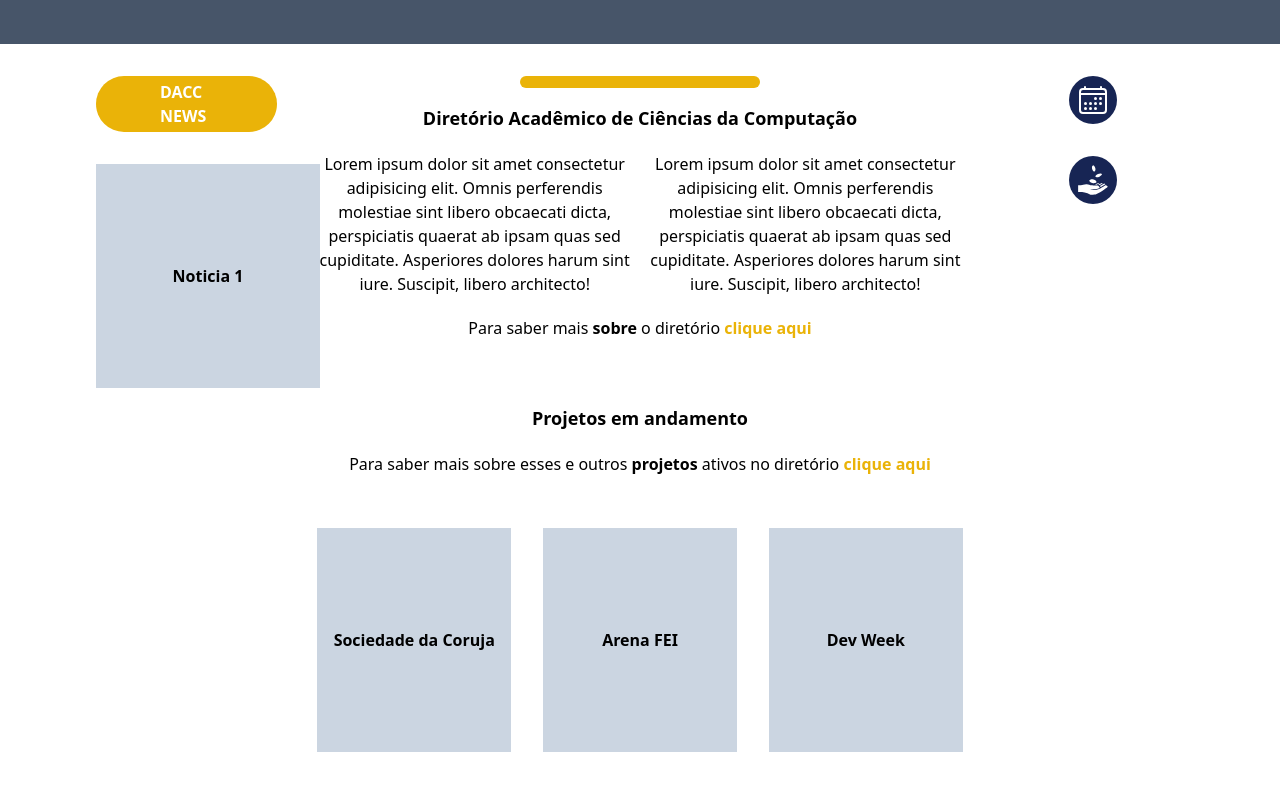
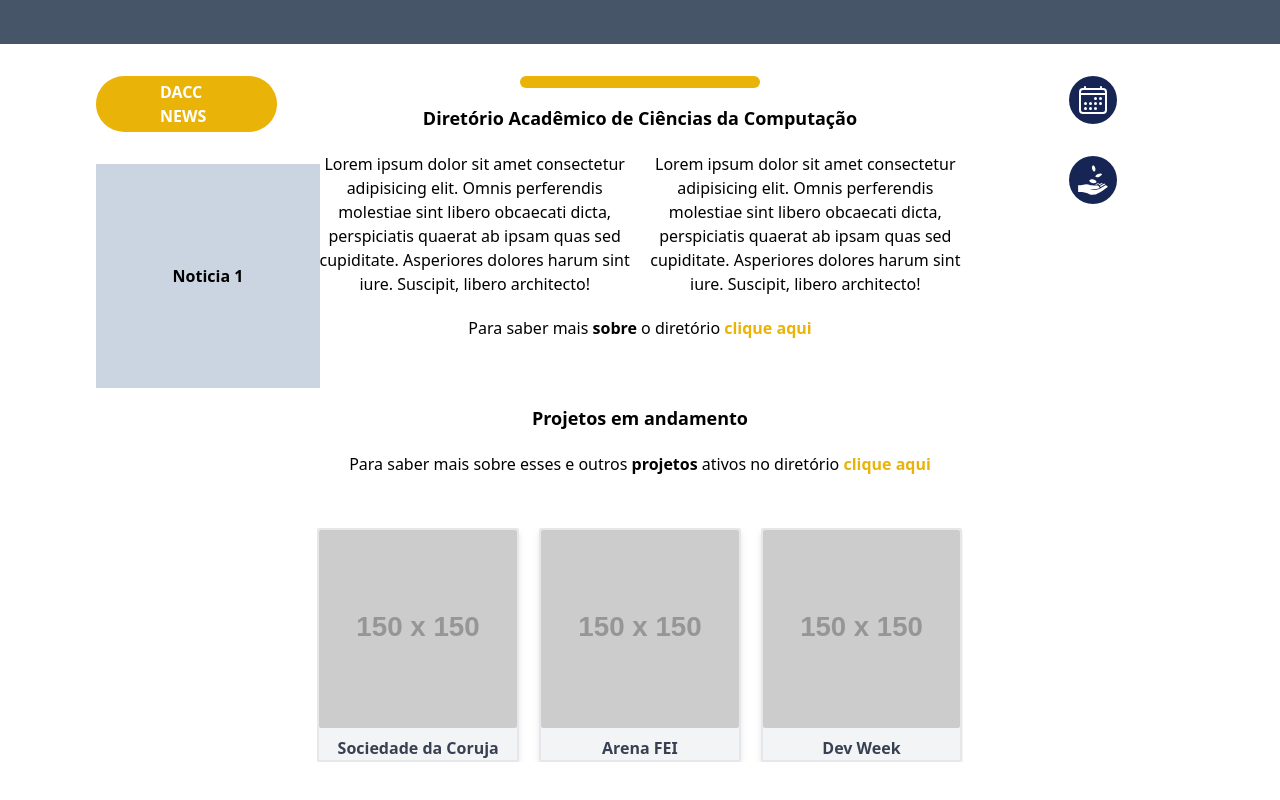
Before and after one commit to sergiomos/daccfront, a Next.js app: page / in a window 1280 px wide. Shown: the part 400-1200 px from the top of the page. Built offline with nearby package versions, Linux system fonts and the light colour scheme.

Commit message:
Adicionando o código da parte de exibição de projetos.

```diff
--- a/package.json
+++ b/package.json
@@ -12,7 +12,8 @@
     "next": "14.2.15",
     "react": "^18",
     "react-dom": "^18",
-    "react-icons": "^5.3.0"
+    "react-icons": "^5.3.0",
+    "swiper": "^11.1.15"
   },
   "devDependencies": {
     "@types/node": "^20",
--- a/src/app/page.tsx
+++ b/src/app/page.tsx
@@ -7,6 +7,7 @@ import { GiReceiveMoney } from "react-icons/gi";
 import News from "@/components/news";
 import HomeSideButton from "@/components/homeSideButton";
 import QRcode from "@/components/qrcode";
+import Projetos from "@/components/projetos";
 
 
 export default function Home() {
@@ -34,15 +35,12 @@ export default function Home() {
 
           <div className="text-center my-16 flex flex-col gap-5">
             <h4 className="font-bold text-lg">Projetos em andamento</h4>
+
             <span>Para saber mais sobre esses e outros <span className="font-bold">projetos</span> ativos no diretório <span className="text-yellow-500 font-bold cursor-pointer">clique aqui</span> </span>
 
-            <div className="flex justify-center items-center gap-8">
-              <div className="bg-slate-300 size-56  font-bold cursor-pointer flex justify-center items-center">
-                Sociedade da Coruja</div>
-              <div className="bg-slate-300 size-56 font-bold cursor-pointer flex justify-center items-center">
-                Arena FEI</div>
-              <div className="bg-slate-300 size-56 my-8 font-bold cursor-pointer flex justify-center items-center">
-                Dev Week</div>
+            {/* Substituindo a lista pelos projetos no carrossel */}
+            <div className="mt-8">
+              <Projetos />
             </div>
           </div>
 
--- /dev/null
+++ b/src/components/projetos/Style.css
@@ -0,0 +1,28 @@
+.carrossel {
+    width: 100%; /* Ajusta a largura do carrossel */
+    margin: 0 auto; /* Centraliza o carrossel na tela */
+}
+
+.quadrado {
+    background-color: #f3f4f6; /* Cor de fundo dos quadrados */
+    border: 2px solid #e5e7eb; /* Borda ao redor do quadrado */
+    border-radius: 2px; /* Bordas arredondadas */
+    display: flex;
+    flex-direction: column;
+    align-items: center;
+    justify-content: center;
+    box-shadow: 0px 4px 6px rgba(0, 0, 0, 0.1); /* Adiciona uma leve sombra */
+}
+
+.imagem {
+    width: 100%; /* Ajusta a largura da imagem ao tamanho do quadrado */
+    height: auto; /* Mantém a proporção da imagem */
+    border-radius: 2px; /* Bordas arredondadas para a imagem */
+}
+
+.titulo {
+    margin-top: 8px; /* Espaçamento entre imagem e título */
+    font-size: 1rem; /* Tamanho da fonte do título */
+    font-weight: bold; /* Deixa o título em negrito */
+    color: #374151; /* Cor do texto */
+}
--- /dev/null
+++ b/src/components/projetos/index.tsx
@@ -0,0 +1,59 @@
+"use client";
+import './Style.css'; // Seu arquivo CSS para customizar estilos
+import { register } from 'swiper/element/bundle';
+import { Swiper, SwiperSlide } from 'swiper/react';
+import React from "react";
+import 'swiper/css';
+import 'swiper/css/pagination';
+import 'swiper/css/navigation';
+import { Pagination } from 'swiper/modules'; // Apenas a páginação agora
+
+export default function Projetos(): React.ReactNode {
+  register(); // Registra os componentes do Swiper
+
+  // Dados dos projetos
+  const projetos = [
+    {
+      id: '1',
+      image: "https://via.placeholder.com/150",
+      title: "Sociedade da Coruja",
+    },
+    {
+      id: '2',
+      image: "https://via.placeholder.com/150",
+      title: "Arena FEI",
+    },
+    {
+      id: '3',
+      image: "https://via.placeholder.com/150",
+      title: "Dev Week",
+    },
+    {
+      id: '4',
+      image: "https://via.placeholder.com/150",
+      title: "Projeto Kabrinha", // Novo projeto adicionado
+    },
+  ];
+
+  return (
+    <div className='carrossel'>
+      <Swiper
+        modules={[Pagination]} // Apenas paginação agora, sem Navegação
+        spaceBetween={20} // Espaçamento entre os quadrados
+        slidesPerView={3} // Quantidade de quadrados visíveis ao mesmo tempo
+        pagination={false} // Colquei "false" pq as bolinhas estavam me enchendo o saco
+        loop={true} // Carrossel contínuo
+        grabCursor={true} // Ativa o cursor de "mão" para indicar que é arrastável
+      >
+        {projetos.map((projeto) => (
+          <SwiperSlide key={projeto.id}>
+            <div className='quadrado'>
+              <img src={projeto.image} alt={`Projeto ${projeto.title}`} className="imagem" />
+              <h3 className='titulo'>{projeto.title}</h3>
+            </div>
+          </SwiperSlide>
+        ))}
+      </Swiper>
+    </div>
+  );
+}
```
Also changed, not shown: 1 other file (tests, documents, lock files or other folders).
